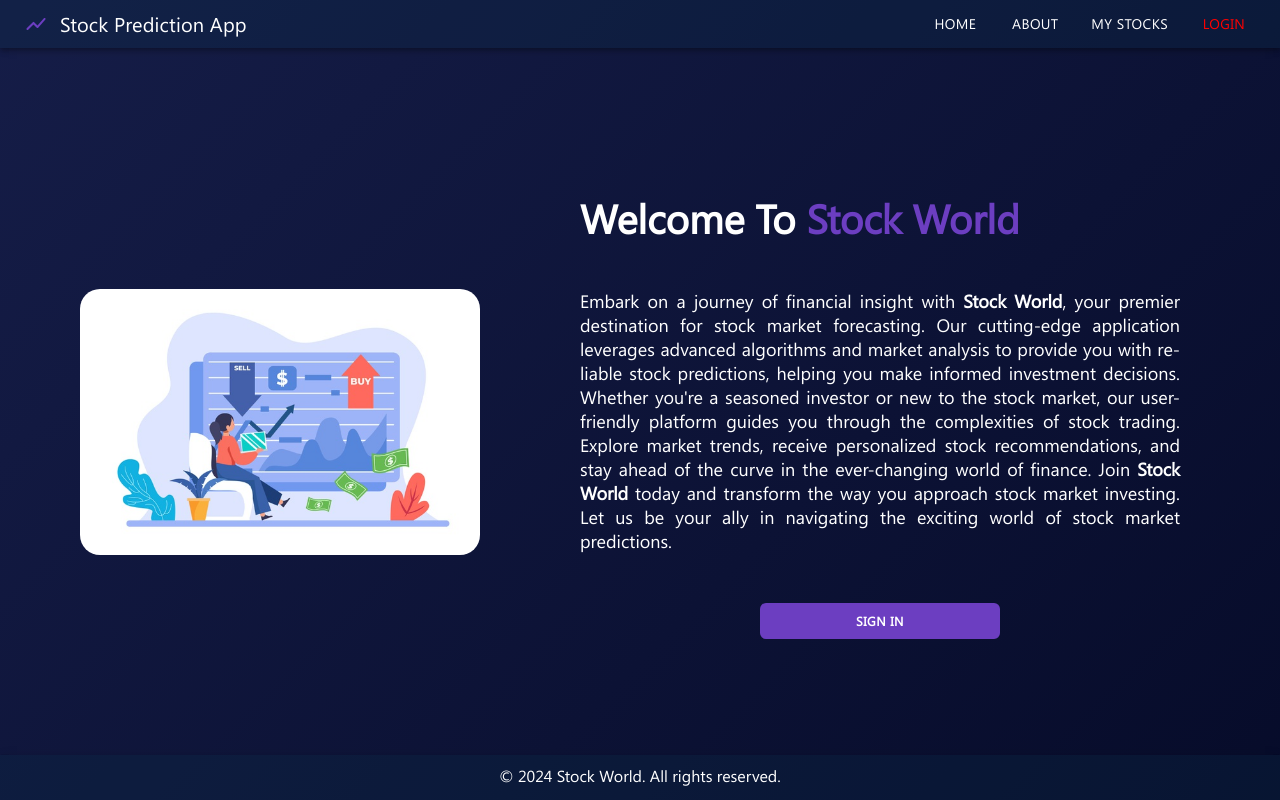
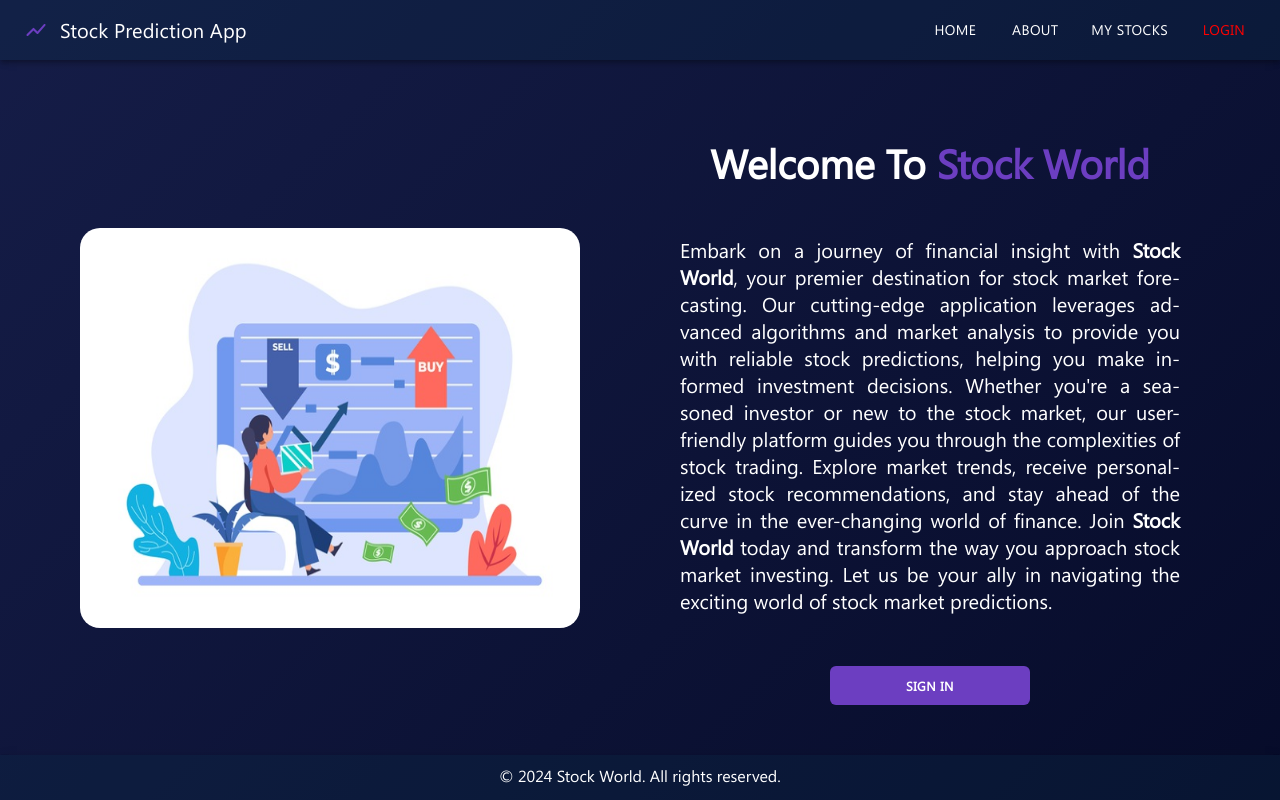
Before and after one commit to nadiahosisy/FullStack-Final-Project-Stocks, a React (Vite) app in the folder client/: page / in a window 1280 px wide. Shown: the top 800 px of the page. Built offline with nearby package versions, Linux system fonts and the light colour scheme.

Commit message:
added sizes

```diff
--- a/client/src/App.css
+++ b/client/src/App.css
@@ -217,6 +217,7 @@ body {
 .main-container {
   grid-area: main;
   overflow-y: auto;
+  min-height: 5000px;
   position: relative;
   justify-content: space-between;
   align-items: end;
@@ -858,6 +859,7 @@ body {
   display: flex;
   align-content: center;
   flex-direction: row;
+  height: 1500px;
   gap: 5rem;
   align-items: center;
   justify-content: center;
@@ -867,10 +869,12 @@ body {
   max-width: 100vw;
   padding-top: 45px;
 }
-
+.stock-prediction {
+  height: 400px;
+  width: 1500px;
+}
 .image-container img {
-  width: 400px;
-
+  width: 500px;
   border-radius: 20px;
 }
 .text-container {
@@ -879,14 +883,14 @@ body {
   flex-direction: column;
   justify-content: center;
   padding: 20px;
-  height: 600px;
+  height: 800px;
 }
 
 .pargraph-home-page {
   text-align: justify;
-  width: 600px;
+  width: 500px;
   hyphens: auto;
-  font-size: 18px;
+  font-size: 20px;
 
   font-family: Normal;
   color: #ffff;
@@ -900,6 +904,10 @@ body {
 }
 
 .header-home-page {
+  display: flex;
+  align-items: center;
+  align-content: center;
+  justify-content: center;
   color: #ffff;
   font-size: 40px;
   font-family: Normal;
@@ -925,7 +933,7 @@ body {
   font-size: 0.7875rem;
   letter-spacing: 0.5px;
   text-transform: uppercase;
-  min-height: 2.25rem;
+  min-height: 2.45rem;
   width: 40%;
   background-color: hsla(261, 51%, 50%, 1);
 }
@@ -1020,3 +1028,6 @@ li.search-item {
   flex-direction: row;
   justify-content: space-around;
 }
+
+/* About page */
+/* Add additional CSS styling as needed */
--- a/client/src/components/Dashboard/Body.jsx
+++ b/client/src/components/Dashboard/Body.jsx
@@ -137,6 +137,7 @@ function Body({ predictedData, onHistoryButtonClick }) {
                   stroke="#6c63ff"
                   activeDot={{ r: 8 }}
                   strokeWidth={1}
+                  animationDuration={"7s"}
                   dot={false}
                 />
               </LineChart>
--- a/client/src/components/Home Page/Home.jsx
+++ b/client/src/components/Home Page/Home.jsx
@@ -19,12 +19,17 @@ export default function Home() {
     >
       <div className="content-wrapper">
         <div className="image-container">
-          <img src={Image} alt="Stock Prediction" />
+          <img
+            className="stock-prediction"
+            src={Image}
+            alt="Stock Prediction"
+          />
         </div>
         <div className="text-container">
           <h1 className="header-home-page">
-            Welcome To <span className="highlight">Stock World</span>
+            Welcome To&nbsp;<span className="highlight">Stock World</span>
           </h1>
+
           <p className="pargraph-home-page">
             Embark on a journey of financial insight with{" "}
             <strong>Stock World</strong>, your premier destination for stock
--- a/client/src/components/NavBar.jsx
+++ b/client/src/components/NavBar.jsx
@@ -48,7 +48,7 @@ export const NavBar = () => {
       style={{ background: "rgba(10, 45, 71, 0.3)", fontFamily: "Normal" }}
       position="static"
     >
-      <Toolbar style={{ minHeight: "30px" }}>
+      <Toolbar style={{ minHeight: "60px" }}>
         <IconButton
           size="large"
           edge="start"
--- a/client/src/components/Sidebar/ProfilePage.jsx
+++ b/client/src/components/Sidebar/ProfilePage.jsx
@@ -61,7 +61,7 @@ const ProfilePage = () => {
   };
 
   const paperStyle = isEditMode
-    ? { padding: "10px", borderRadius: "15px", maxHeight: "auto" }
+    ? { padding: "10px", borderRadius: "15px", maxHeight: "50%" }
     : { padding: "50px", borderRadius: "15px", maxHeight: "30%" };
 
   return (
@@ -81,7 +81,8 @@ const ProfilePage = () => {
         gap={"2rem"}
         alignItems="center"
         style={{
-          maxWidth: "1300px",
+          maxWidth: "1700px",
+          height: "600px",
           margin: "auto",
           marginTop: "70px",
           marginRight: "700px",
@@ -91,7 +92,7 @@ const ProfilePage = () => {
           <img
             src={svgImage}
             alt="Profile Icon"
-            style={{ maxHeight: "400px" }}
+            style={{ maxHeight: "500px" }}
           />
         </Grid>
         <Grid item xs={12} md={3}>
@@ -101,7 +102,7 @@ const ProfilePage = () => {
                 <Avatar
                   src={userData?.avatarUrl}
                   alt={`${userData?.name} ${userData?.lastName}`}
-                  sx={{ bgcolor: "#6c63ff", width: 70, height: 70 }}
+                  sx={{ bgcolor: "#6c63ff", width: 60, height: 60 }}
                 />
               </Grid>
               <Grid item xs style={{ textAlign: "center" }}>
```
